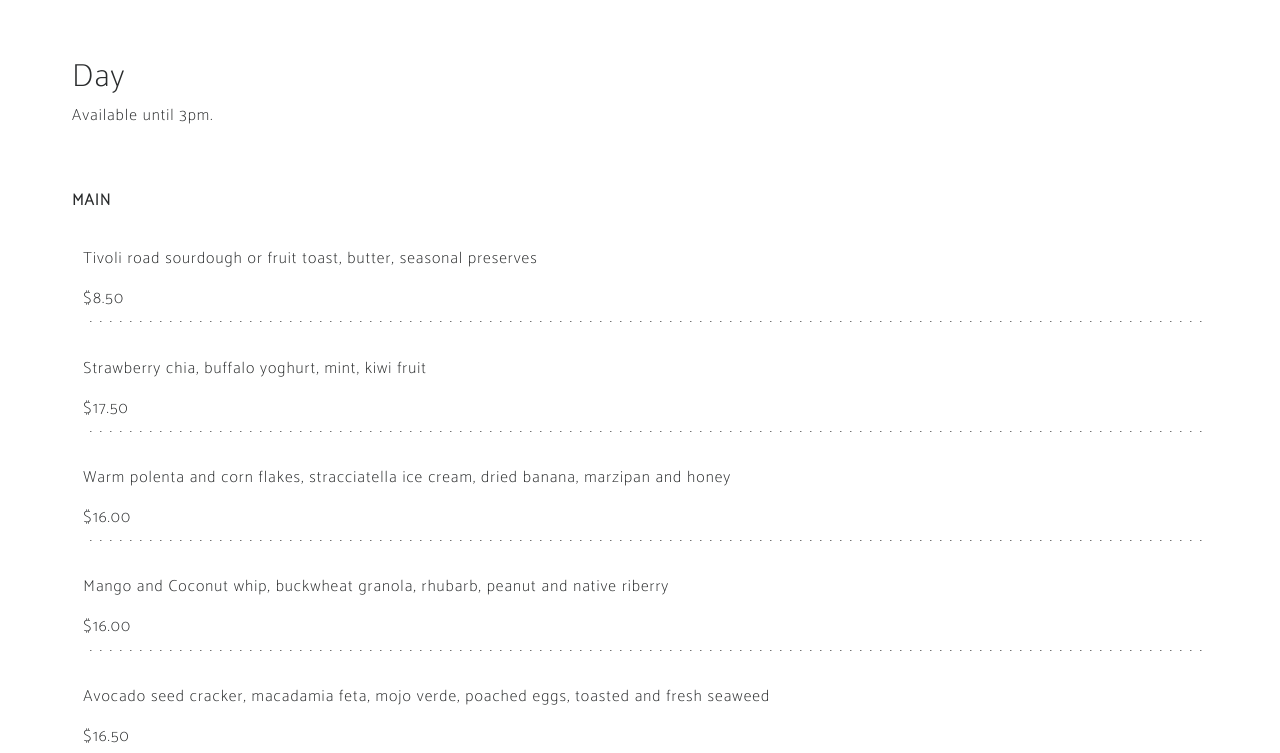
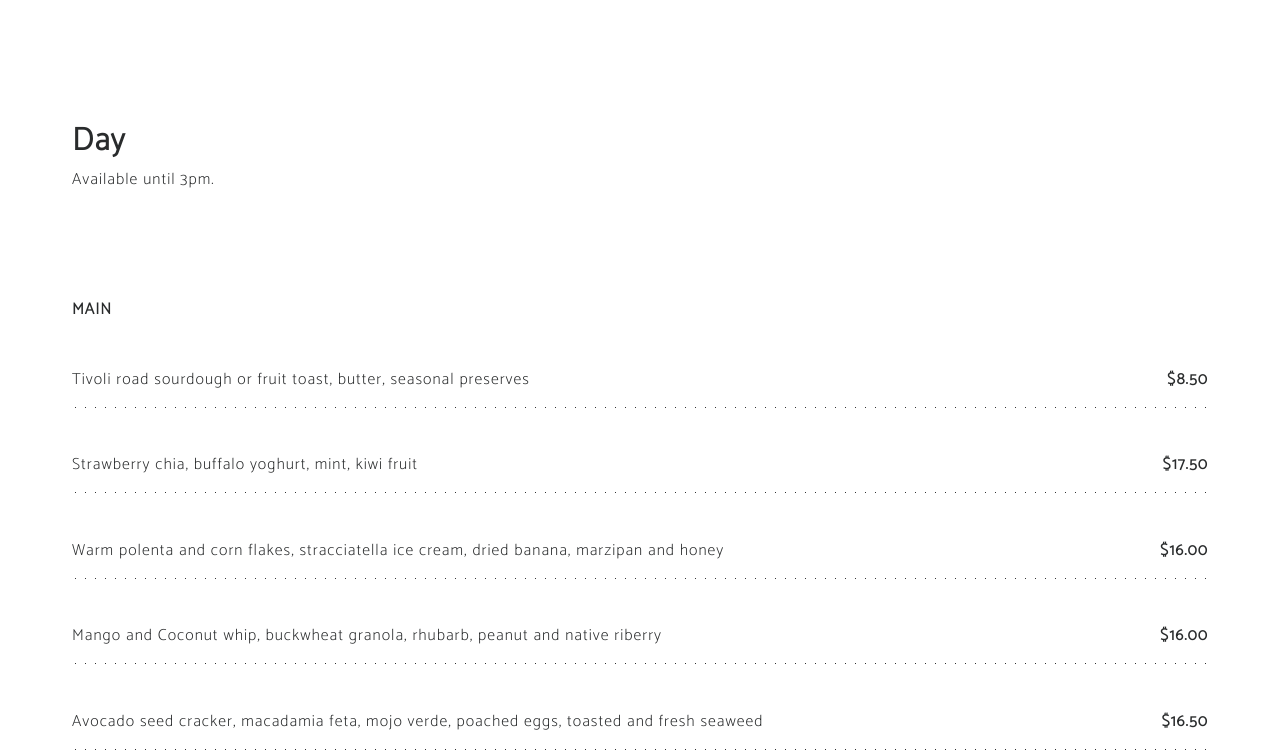
Before and after one commit to eviema/Restaurant-Menus-Multi-Lang, a plain HTML site: page public/index.html in a window 1280 px wide. Shown: the part 802-1555 px from the top of the page. Drawn offline with nearby package versions, Linux system fonts and the light colour scheme.

Commit message:
increase font weight

```diff
--- a/public/index.html
+++ b/public/index.html
@@ -7,7 +7,7 @@
     <meta name="viewport" content="width=device-width, initial-scale=1">
     <link rel="stylesheet" type="text/css" media="screen" href="v1/css/main.css" />
     <link rel="stylesheet" href="https://maxcdn.bootstrapcdn.com/bootstrap/4.0.0-alpha.6/css/bootstrap.min.css" integrity="sha384-rwoIResjU2yc3z8GV/NPeZWAv56rSmLldC3R/AZzGRnGxQQKnKkoFVhFQhNUwEyJ" crossorigin="anonymous">
-    <link href="https://fonts.googleapis.com/css?family=Catamaran:100" rel="stylesheet">
+    <link href="https://fonts.googleapis.com/css?family=Catamaran:200" rel="stylesheet">
   </head>
 
   <body>
--- a/public/v1/css/main.css
+++ b/public/v1/css/main.css
@@ -23,11 +23,22 @@ body {
 .navbar, .a-menu {
     font-family: 'Catamaran', sans-serif;
     letter-spacing: 1px;
-    margin-top: 3%;
+}
+
+.navbar {
+    margin-top: 5%;
 }
 
 .dropdown-item {
     font-size: small;
+}
+
+.a-menu {
+    margin-top: 8%;
+}
+
+.a-menu h2 {
+    font-weight: 900;
 }
 
 .plat {
@@ -35,21 +46,23 @@ body {
     background-position: bottom;
     background-size: 10px 1px;
     background-repeat: repeat-x;
-    margin-top: 3%;
-    margin-left: 1%;
-    padding-bottom: 1%;
+
+    padding: 4% 0 0 0;
+
+    display: flex;
+    flex-direction: row;
+    justify-content: space-between;
 }
 
-.plat .p {
-    display: inline-block;
+.plat p {
+    padding-right: 5%;
 }
 
-.plat .prix-plat {
-    display: inline-block;
-    text-align: right;
+.plat div {
+    font-weight: 900;
 }
 
 .titre_menu {
-    padding-top: 4%;
-    font-weight: bolder;
+    padding-top: 8%;
+    font-weight: 900;
 }
```
